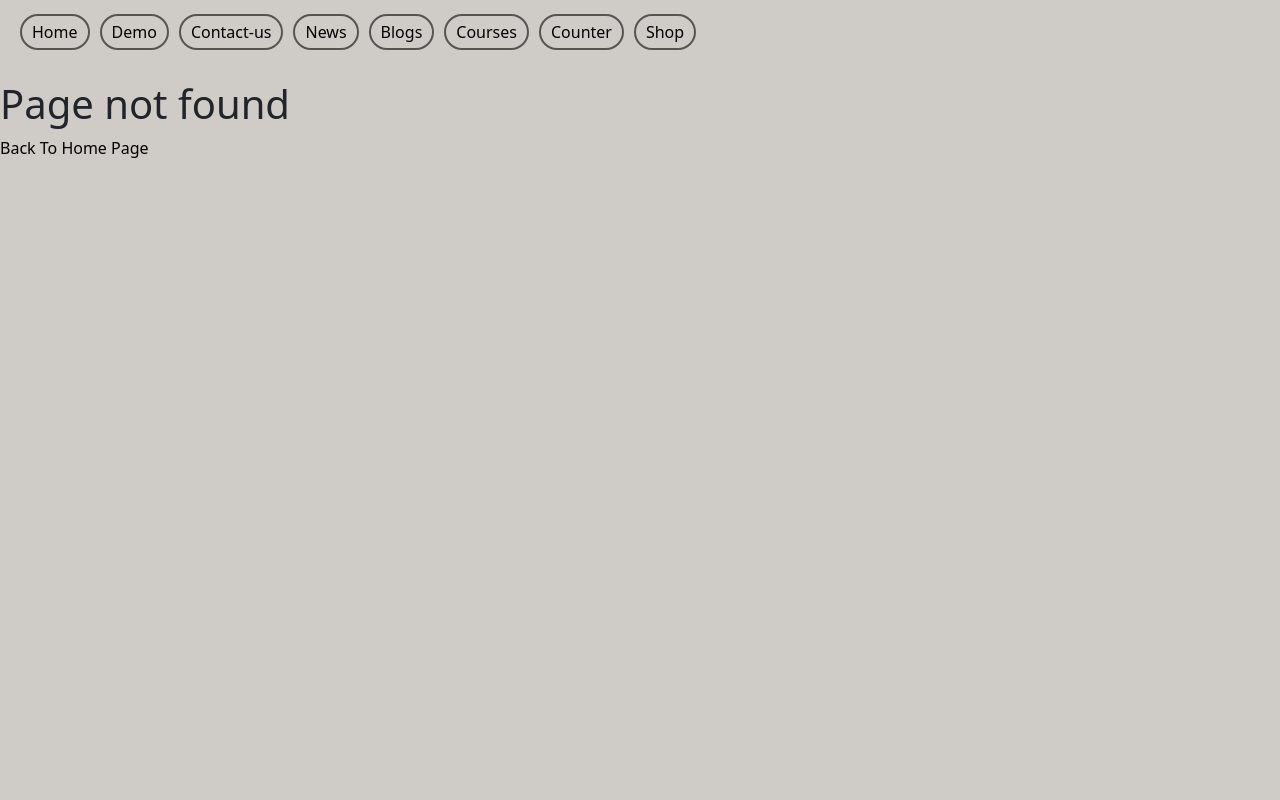
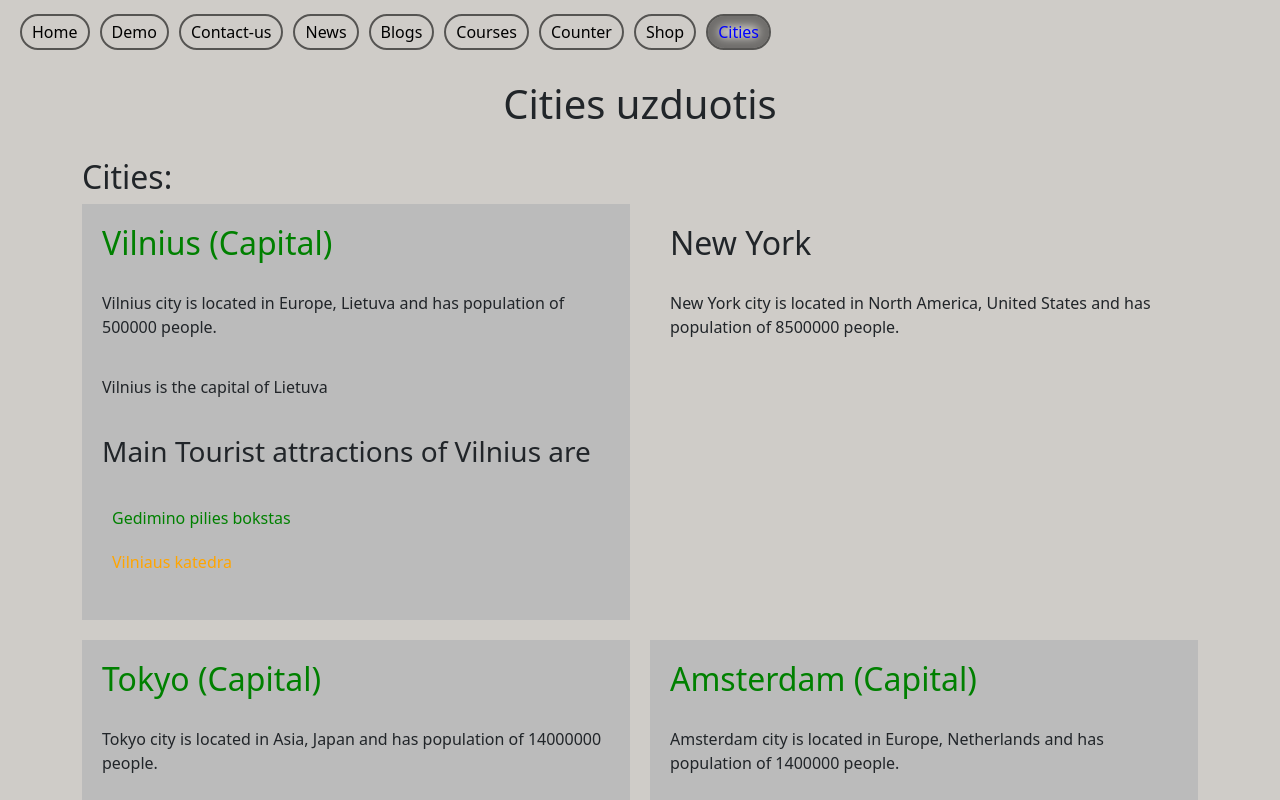
Before and after one commit to Martynas-J/first-react-app, a React (Create React App) app: page /Cities in a window 1280 px wide. Before the commit this address had no page. Shown: the top 800 px of the page. Built offline with nearby package versions, Linux system fonts and the light colour scheme.

Commit message:
Cities uzduotis atvaizdavimas miestu

```diff
--- a/src/App.js
+++ b/src/App.js
@@ -8,6 +8,7 @@
 import './components/MainNavBar/MainNavBar.css'
 import CounterPage from './pages/CounterPage/CounterPage';
 import ShopPage from './pages/shopPage/ShopPage';
+import Cities from './pages/CitiesPage/CitiesPage';
 
 function App() {
   return (
@@ -22,6 +23,7 @@
         <Route path='/Courses' element={<Curses />} />
         <Route path='/Counter' element={<CounterPage />} />
         <Route path='/Shop' element={<ShopPage />} />
+        <Route path='/Cities' element={<Cities />} />
         <Route path='*' element={
           <div>
             <h1>Page not found</h1>
--- a/src/components/MainNavBar/MainNavBar.js
+++ b/src/components/MainNavBar/MainNavBar.js
@@ -28,6 +28,9 @@
                 <li className='navigation-item'>
                     <NavLink to='/Shop' className='navigation-link'>Shop</NavLink>
                 </li>
+                <li className='navigation-item'>
+                    <NavLink to='/Cities' className='navigation-link'>Cities</NavLink>
+                </li>
             </ul>
         </nav>
     )
--- /dev/null
+++ b/src/pages/CitiesPage/CitiesPage.css
@@ -0,0 +1,33 @@
+.capital-title{
+    color: green;
+}
+.capital{
+    background-color: rgb(187, 187, 187);
+}
+.black{
+    color: black;
+}
+.touristAttractions{
+    display: block;
+}
+.green-color{
+    color: green;
+}
+.orange-color{
+    color: orange;
+}
+.red-color{
+    color: red;
+}
+.cities-list{
+    display: grid;
+    grid-template-columns: 1fr 1fr;
+    gap: 20px;
+}
+.cities-list *{
+    padding: 10px;
+}
+.odd:last-child{
+    grid-column: span 2;
+    background-color: white;
+}
--- /dev/null
+++ b/src/pages/CitiesPage/CitiesPage.js
@@ -0,0 +1,145 @@
+import React from 'react'
+import CityItem from './CityItem';
+import { Container } from 'react-bootstrap';
+
+const Cities = () => {
+
+    let citiesData = [
+        {
+            name: 'Vilnius',
+            population: 500000,
+            location: {
+                continent: 'Europe',
+                country: 'Lietuva',
+            },
+            touristAttractions: ['Gedimino pilies bokstas', 'Vilniaus katedra'],
+            isCapital: true,
+        },
+        {
+            name: 'New York',
+            population: 8500000,
+            location: {
+                continent: 'North America',
+                country: 'United States',
+            },
+            touristAttractions: [],
+            isCapital: false,
+        },
+        {
+            name: 'Tokyo',
+            population: 14000000,
+            location: {
+                continent: 'Asia',
+                country: 'Japan',
+            },
+            touristAttractions: ['Sensō-ji'],
+            isCapital: true,
+        },
+        {
+            name: 'Amsterdam',
+            population: 1400000,
+            location: {
+                continent: 'Europe',
+                country: 'Netherlands',
+            },
+            touristAttractions: ['Van gogh museum', 'Rijksmuseum', 'Anne Frank museum'],
+            isCapital: true,
+        },
+        {
+            name: 'Monaco',
+            population: 40000,
+            location: {
+                continent: 'Europe',
+                country: 'Monaco',
+            },
+            touristAttractions: [],
+            isCapital: true,
+        },
+        {
+            name: 'Havana',
+            population: 2400000,
+            location: {
+                continent: 'North America',
+                country: 'Cuba',
+            },
+            touristAttractions: ['National Capitol of Cuba', 'Plaza de la Catedral'],
+            isCapital: true,
+        },
+        {
+            name: 'Singapore',
+            population: 5600000,
+            location: {
+                continent: 'Asia',
+                country: 'Singapore',
+            },
+            touristAttractions: ['Marina Bay Sands', 'Gardens by the Bay', 'Singapore Zoo'],
+            isCapital: true,
+        },
+        {
+            name: 'Melbourne',
+            population: 5000000,
+            location: {
+                continent: 'Australia',
+                country: 'Australia',
+            },
+            touristAttractions: ['Melbourne Skydeck'],
+            isCapital: false,
+        },
+        {
+            name: 'Sapporo',
+            population: 1900000,
+            location: {
+                continent: 'Asia',
+                country: 'Japan',
+            },
+            touristAttractions: ['Hokkaido Jingu'],
+            isCapital: false,
+        },
+
+    ];
+    return (
+        <div>
+            <Container>
+                <h1 className='page-title'>Cities uzduotis</h1>
+                {citiesData.length > 0 ? (
+                    <>
+                        <h2>Cities:</h2>
+                        <div className="cities-list">
+                            {citiesData.map((city, index) => (
+                                <CityItem
+                                    key={index}
+                                    city={city}
+                                />
+                            ))}
+                        </div>
+                    </>
+                ) : <h3>Your shopping list is empty</h3>}
+            </Container>
+        </div>
+    )
+}
+
+export default Cities
+
+
+// CITIES užduotis:
+// 0. Sukurti CitiesPage komponentą.
+// 1. Jame sukurti masyvą, kuriame būtų 10 skirtingų miestų. Panaudoti anksčiau kurtą masyvą. Kiekvienas miestas turi būti objekto tipo ir turi turėti šiuos properties:
+// 1.1. name - miesto pavadinimas (string)
+// 1.2. population - miesto populiacija (number)
+// 1.3. location - (object)
+//    1.3.1. continent - žemynas (string)
+//    1.3.2. country - šalis (string)
+// 1.4. touristAttractions - lankytinos vietos (array)
+// 1.5. isCapital - reikšmė nurodanti ar miestas yra sostinė (boolean)
+
+// 2. Atvaizduoti visų miestų informaciją sukuriant CityItem komponentą.
+// 3.1. Jeigu miestas yra sostinė, tai:
+// 3.1.1. Prie miesto pavadinimo pridėti žodį capital, pvz.: Vilnius (capital)
+// 3.1.2. Prie miesto aprašymo pridėti tekstą, kuris nusako jog tai šalies sostinė, pvz.: „Vilnius is the capital of Lithuania."
+// 3.1.3. Jeigu miestas yra sostinė, tai prie apgaubiančio elemento pridėti klasę „capital".
+// 4. Priklausomai nuo miesto lankytinų objektų kiekio, tekstas turi skirtis:
+// 4.1. Jeigu lankytina vieta tik viena, tai turėtų būti naudojama vienaskaita, pvz.: „Main Tourist attraction of Vilnius is".
+// 4.2. Jeigu lankytinų vietų yra daugiau, nei viena, tai tekstas turėtų būti daugiskaitoje, pvz. „Main Tourist attractions of Kaunas are".
+// 4.3. Jeigu lankytinų vietų nėra, tai tekstas neturėtų būti atvaizduojamas.
+// 5. Jeigu miestų skaičius nėra porinis, tai paskutinio miesto plotis turi būti 100%, o visų kitų - 50%.
--- /dev/null
+++ b/src/pages/CitiesPage/CityItem.js
@@ -0,0 +1,54 @@
+import React from 'react'
+import "./CitiesPage.css"
+
+const CityItem = ({ city }) => {
+    let { name, population, location, touristAttractions, isCapital } = city
+
+    let title = name
+    let capitalTitleClass = ""
+    let capitalText = ""
+    let capitalClass = ""
+    let oddClass = "odd"
+    let touristAttractionsColor = "touristAttractions"
+    let touristAttractionsText = <h3>Main Tourist attraction of {name} is</h3>
+    let touristAttractionsElement = ""
+
+    if (isCapital) {
+        capitalTitleClass = "capital-title"
+        title = name + " (Capital)"
+        capitalText = <p>{name} is the capital of {location.country}</p>
+        capitalClass = "capital"
+    }
+    if (touristAttractions.length % 2 !== 0) {
+        capitalClass += " " + oddClass
+    }
+    if (touristAttractions.length > 1) {
+        touristAttractionsText = <h3>Main Tourist attractions of {name} are</h3>
+    }
+    if (touristAttractions.length > 0) {
+        touristAttractionsElement = <>
+            {touristAttractionsText}
+            <ul>
+                {touristAttractions.map((item, index) => {
+                    touristAttractionsColor = index === 0 ? "green-color touristAttractions" : index > 2 ? "red-color touristAttractions" : "orange-color touristAttractions";
+                    return (
+                        <li key={index} className={touristAttractionsColor}>
+                            {item}
+                        </li>
+                    );
+                })}
+            </ul>
+        </>
+    }
+
+    return (
+        <div className={capitalClass} >
+            <h2 className={capitalTitleClass}>{title}</h2>
+            <p>{name} city is located in {location.continent}, {location.country} and has population of {population} people.</p>
+            {capitalText}
+            {touristAttractionsElement}
+        </div>
+    )
+}
+
+export default CityItem
```
